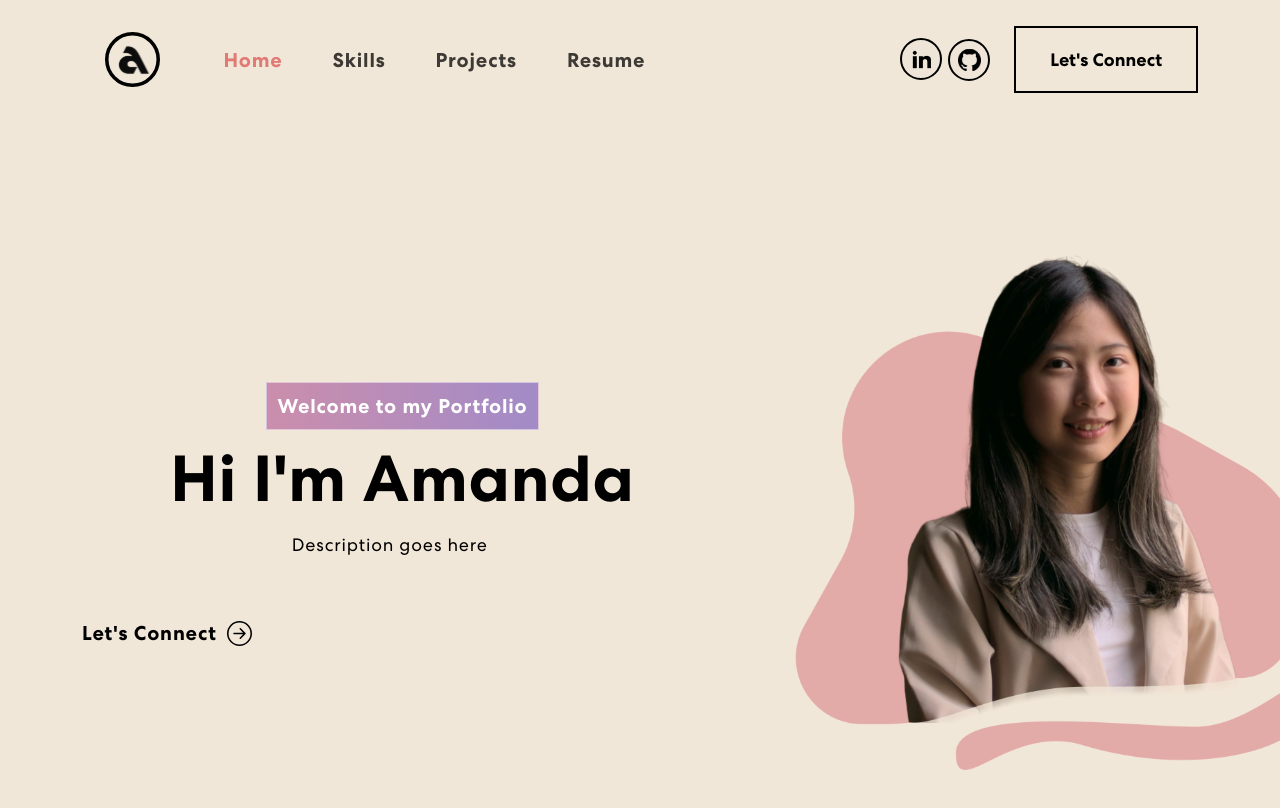
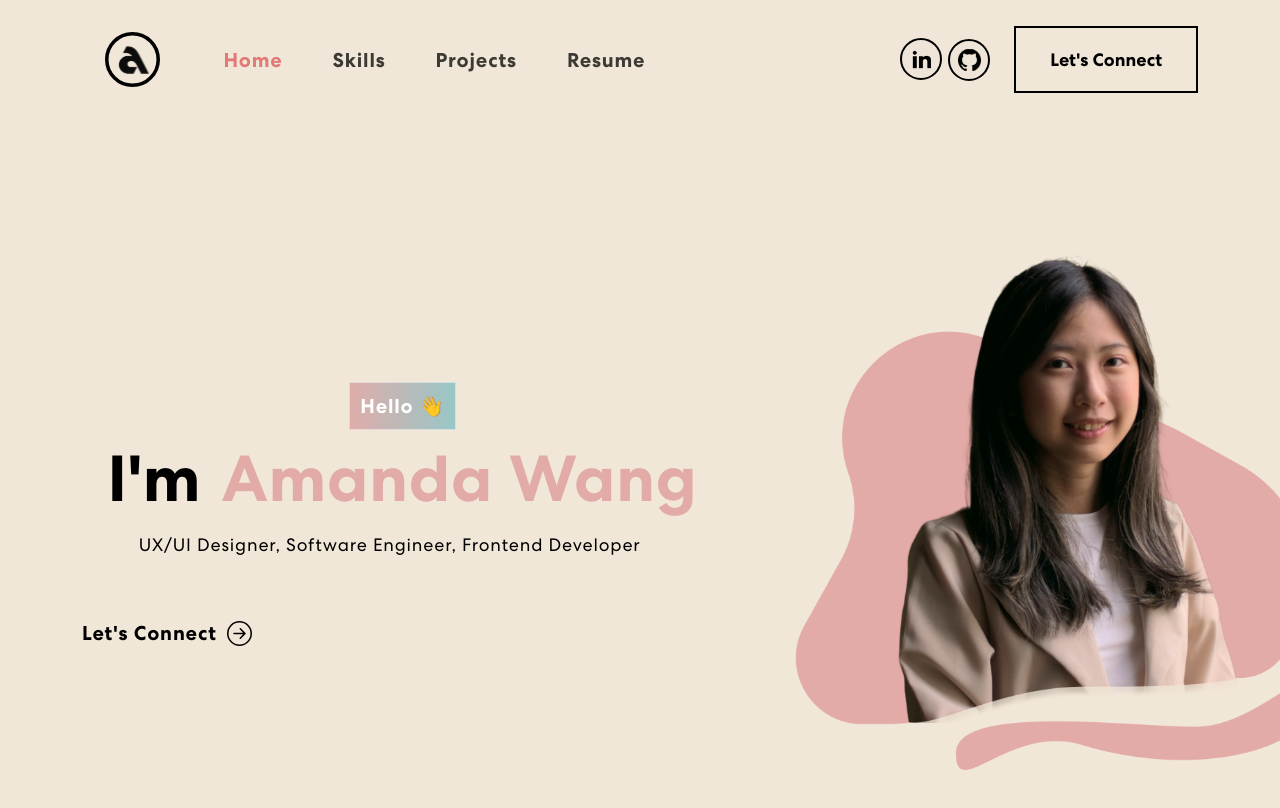
Before and after one commit to amandawangg/my-portfolio, a React (Create React App) app: page / in a window 1280 px wide. Shown: the top 808 px of the page. Built offline with nearby package versions, Linux system fonts and the light colour scheme.

Commit message:
worked on NavBar and Banner

```diff
--- a/src/App.css
+++ b/src/App.css
@@ -248,7 +248,8 @@ nav.navbar .navbar-toggler[aria-expanded="true"] .navbar-toggler-icon {
   font-weight: 700;
   letter-spacing: 0.8px;
   padding: 8px 10px;
-  background: linear-gradient(90.21deg, rgba(170, 54, 124, 0.5) -5.91%, rgba(74, 47, 189, 0.5) 111.58%);
+  /* background: linear-gradient(90.21deg, rgba(170, 54, 124, 0.5) -5.91%, rgba(74, 47, 189, 0.5) 111.58%); */
+  background: linear-gradient(90.21deg, #e3aba8 -5.91%, #8FCACA 111.58%);
   border: 1px solid rgba(255, 255, 255, 0.5);
   font-size: 20px;
   margin-bottom: 16px;
@@ -260,8 +261,18 @@ nav.navbar .navbar-toggler[aria-expanded="true"] .navbar-toggler-icon {
   letter-spacing: 0.8px;
   line-height: 1;
   margin-bottom: 20px;
-  display: block;
+  display: inline-block;
   color:rgb(0, 0, 0);
+  margin-right: 20px;
+}
+.banner h2 {
+  font-size: 65px;
+  font-weight: 700;
+  letter-spacing: 0.8px;
+  line-height: 1;
+  margin-bottom: 20px;
+  display: inline-block;
+  color:#E3ABA8;
 }
 .banner p {
   color: #000;
--- a/src/components/Banner.js
+++ b/src/components/Banner.js
@@ -9,9 +9,12 @@ export const Banner = () => {
             <Container>
                 <Row className="align-items-center">
                     <Col xs={12} md={6} xl={7}>
-                        <spam className="tagline">Welcome to my Portfolio</spam>
-                        <h1>{`Hi I'm Amanda `}</h1>
-                        <p>Description goes here</p>
+                        <spam className="tagline">Hello 👋</spam>
+                        <div>
+                            <h1>I'm</h1>
+                            <h2> Amanda Wang</h2>
+                        </div>
+                        <p>UX/UI Designer, Software Engineer, Frontend Developer</p>
                         <button onClick={(() => console.log('connect'))}>Let's Connect <ArrowRightCircle size={25} /></button>
                     </Col>
                     <Col xs={12} md={6} xl={5}>
```
